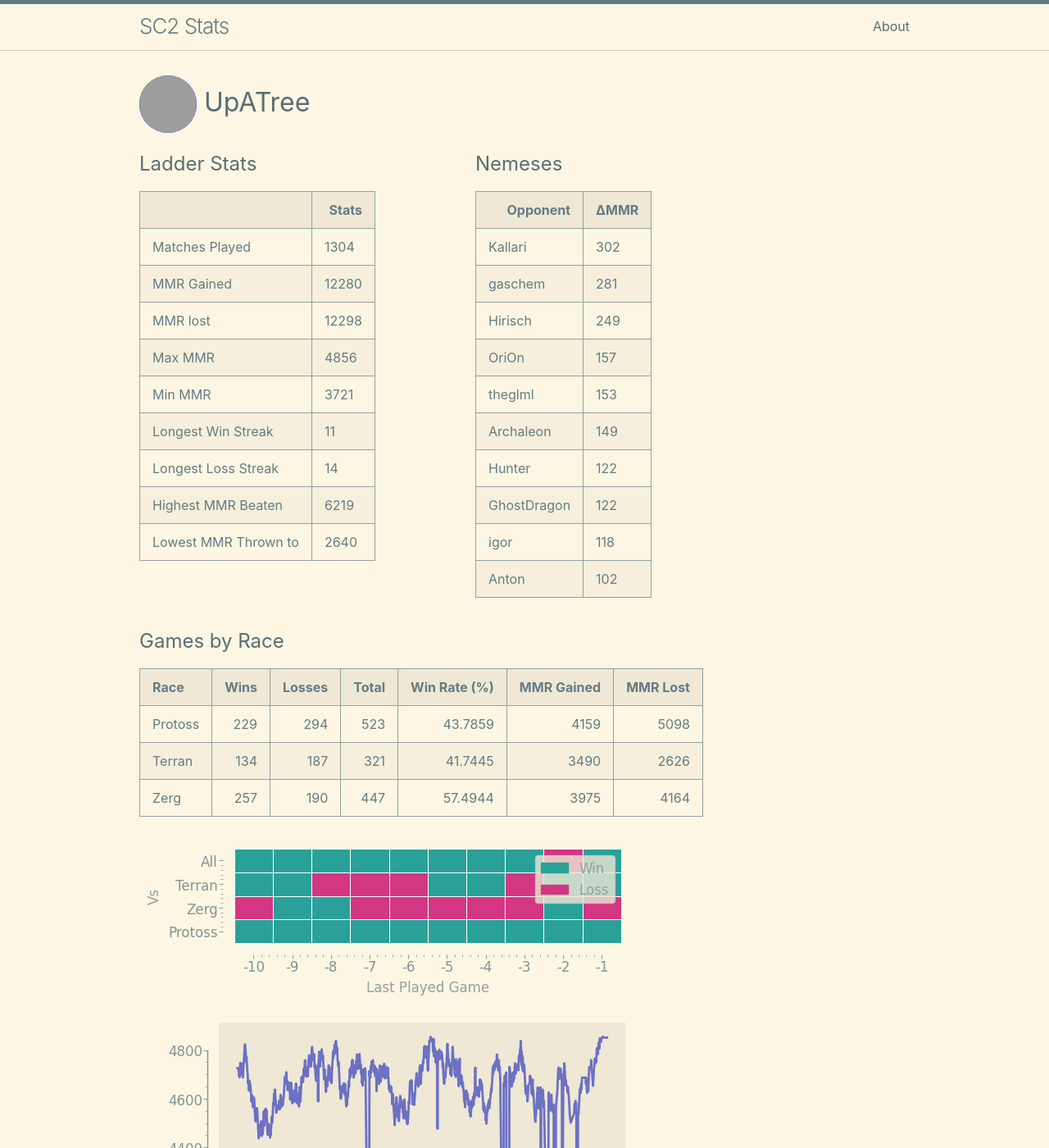
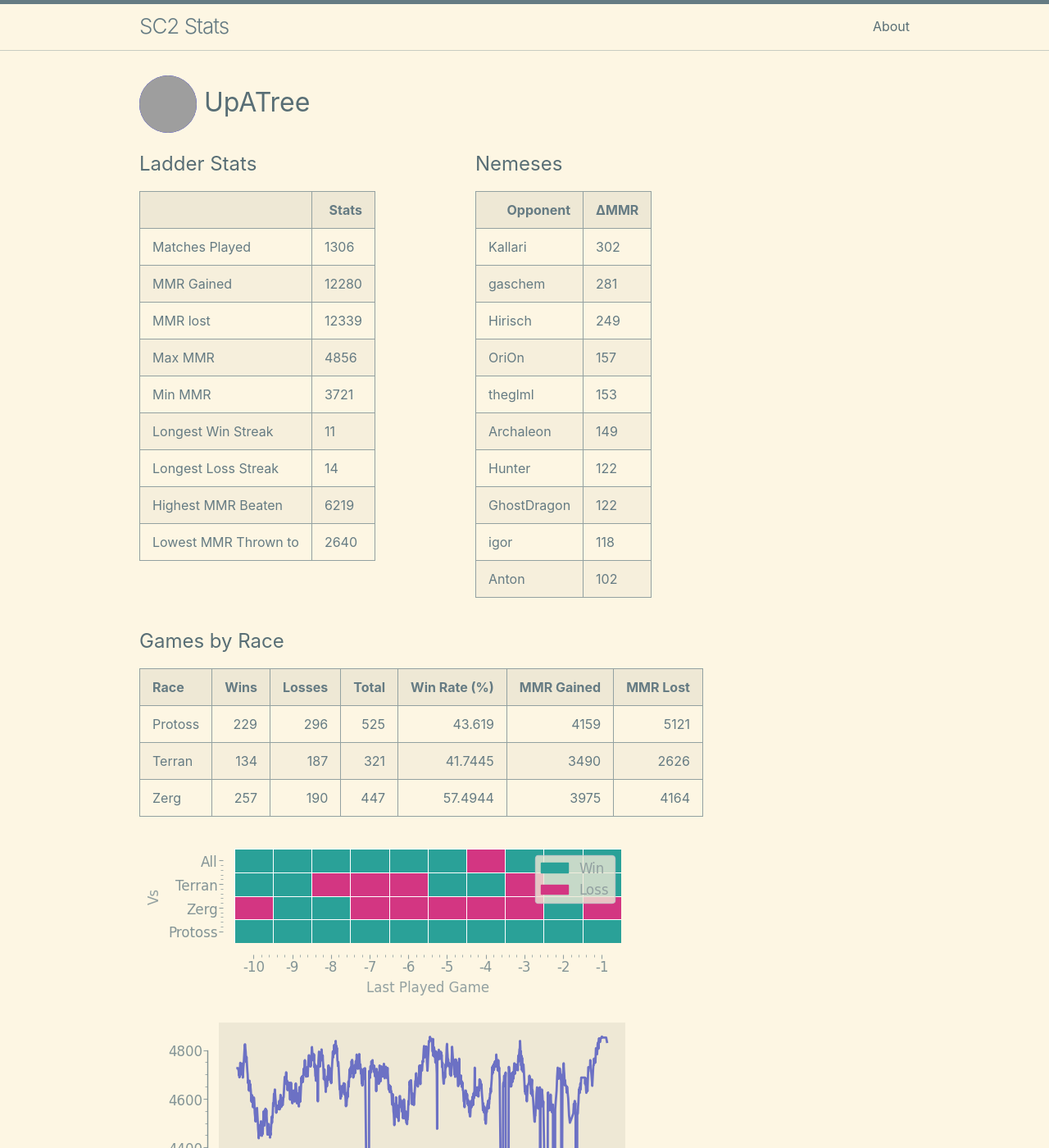
Before and after one commit to kylermurphy/UpATree, a Jekyll site: the page built from docs/index.md, in a window 1280 px wide and 1400 px high. Shown: the whole window at 82% size. Built offline with Jekyll 4.4.1, drawn with Linux system fonts in a browser that asks for light colours; grey boxes are pictures that could not be loaded.

Commit message:
running on push

```diff
--- a/docs/index.md
+++ b/docs/index.md
@@ -18,7 +18,7 @@ layout: home
   <tbody>
     <tr>
       <td>Matches Played</td>
-      <td>1304</td>
+      <td>1306</td>
     </tr>
     <tr>
       <td>MMR Gained</td>
@@ -26,7 +26,7 @@ layout: home
     </tr>
     <tr>
       <td>MMR lost</td>
-      <td>12298</td>
+      <td>12339</td>
     </tr>
     <tr>
       <td>Max MMR</td>
@@ -114,7 +114,7 @@ layout: home
 
 | Race    |   Wins |   Losses |   Total |   Win Rate (%) |   MMR Gained |   MMR Lost |
 |:--------|-------:|---------:|--------:|---------------:|-------------:|-----------:|
-| Protoss |    229 |      294 |     523 |        43.7859 |         4159 |       5098 |
+| Protoss |    229 |      296 |     525 |        43.619  |         4159 |       5121 |
 | Terran  |    134 |      187 |     321 |        41.7445 |         3490 |       2626 |
 | Zerg    |    257 |      190 |     447 |        57.4944 |         3975 |       4164 |
 
--- a/log.txt
+++ b/log.txt
@@ -530,3 +530,4 @@ Writing a log file 2025-03-17 23:21:33.
 Writing a log file 2025-03-17 23:48:01.
 Writing a log file 2025-03-18 16:30:08.
 Writing a log file 2025-03-18 16:52:42.
+Writing a log file 2025-03-18 17:20:38.
```
Also changed, not shown: docs/assets/MMR.png, docs/assets/daily.png, docs/assets/gm_hist.png, docs/assets/r_wrt.png, 1 other file.
